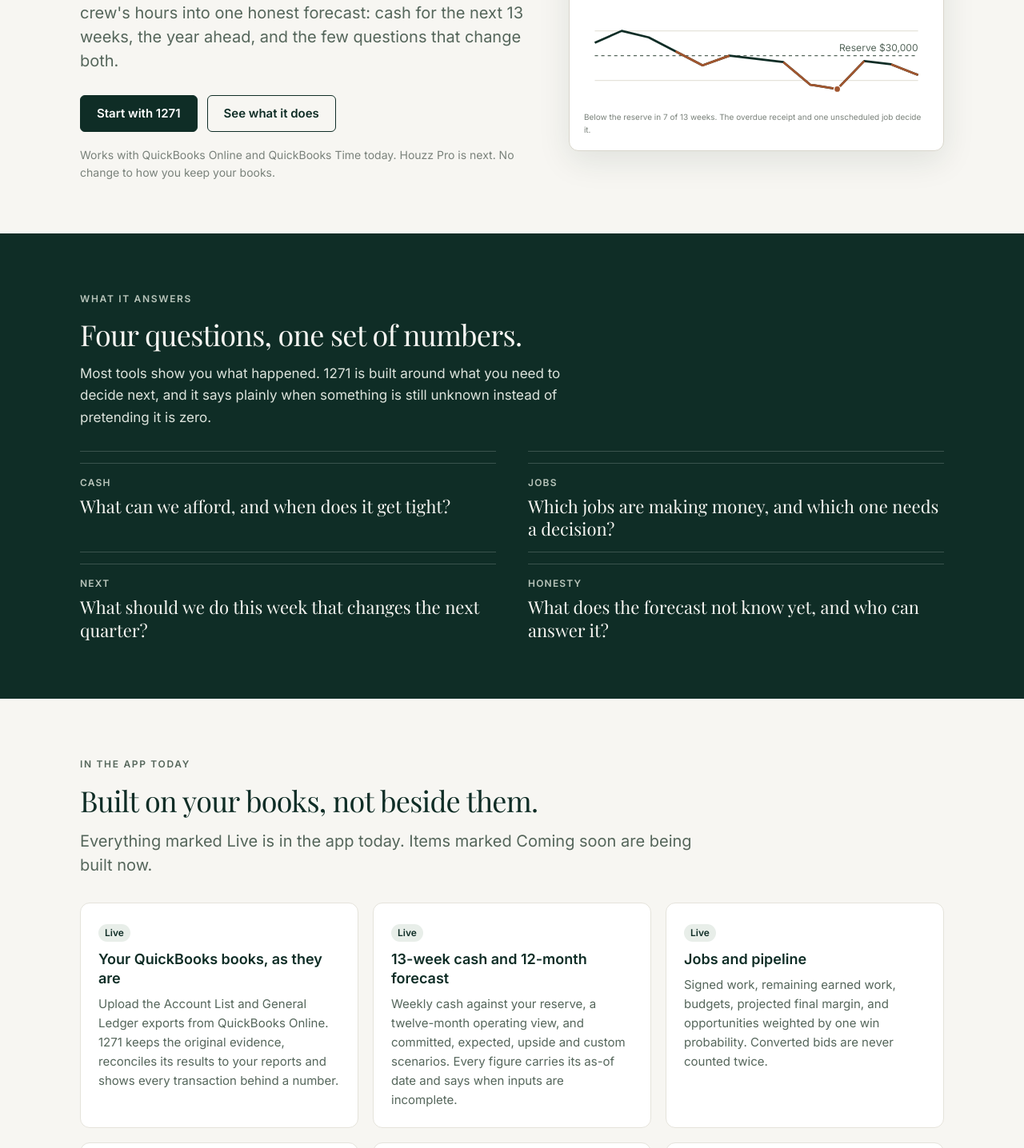
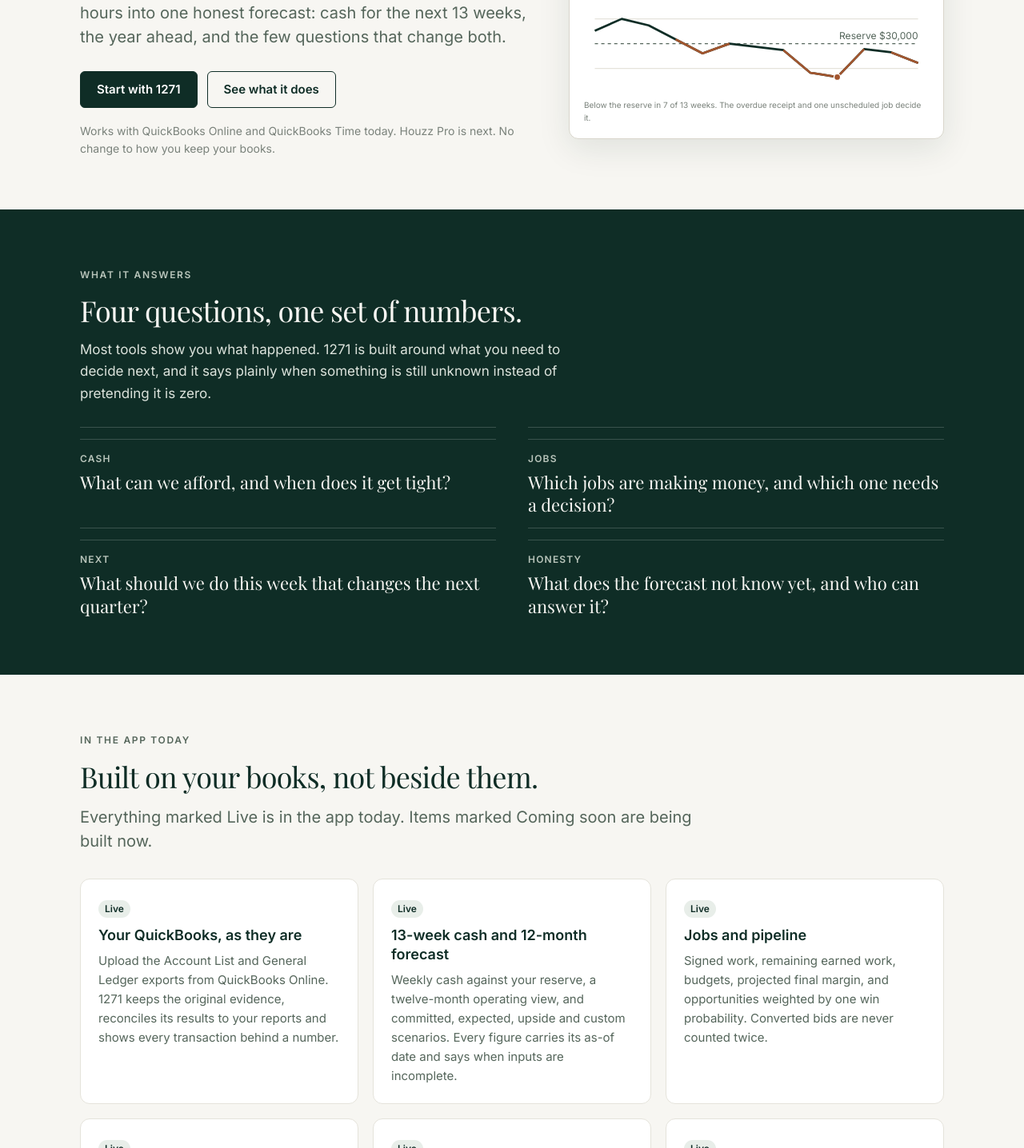
Before and after one commit to marcusroesler-cmd/1271-site, a plain HTML site: page index.html in a window 1280 px wide. Shown: the part 418-1854 px from the top of the page at 80% size. Drawn offline with Linux system fonts and the light colour scheme.

Commit message:
Remove redundant QuickBooks books wording

```diff
--- a/index.html
+++ b/index.html
@@ -4,7 +4,7 @@
 <meta charset="utf-8">
 <meta name="viewport" content="width=device-width, initial-scale=1">
 <title>1271 · Know before you commit.</title>
-<meta name="description" content="1271 is a web app for owner-run contractors and trades businesses. It connects your QuickBooks books, your jobs and your crew's hours into one honest forecast: cash for the next 13 weeks, the year ahead, and the questions that change both.">
+<meta name="description" content="1271 is a web app for owner-run contractors and trades businesses. It connects QuickBooks, your jobs and your crew's hours into one honest forecast: cash for the next 13 weeks, the year ahead, and the questions that change both.">
 <link rel="icon" href="assets/favicon.svg" type="image/svg+xml">
 <link rel="apple-touch-icon" href="assets/apple-touch-icon.png">
 <meta property="og:title" content="1271 · Know before you commit.">
@@ -35,7 +35,7 @@
       <div>
         <div class="eyebrow">For owner-run contractors and trades businesses</div>
         <h1>Know what your business can afford. Before you commit.</h1>
-        <p class="lede" style="margin-top:18px">1271 connects your QuickBooks books, your jobs and your crew's hours into one honest forecast: cash for the next 13 weeks, the year ahead, and the few questions that change both.</p>
+        <p class="lede" style="margin-top:18px">1271 connects QuickBooks, your jobs and your crew's hours into one honest forecast: cash for the next 13 weeks, the year ahead, and the few questions that change both.</p>
         <div class="actions">
           <a class="btn primary" href="#start">Start with 1271</a>
           <a class="btn" href="#what">See what it does</a>
@@ -77,7 +77,7 @@
       <h2>Built on your books, not beside them.</h2>
       <p class="lede" style="margin-top:14px">Everything marked Live is in the app today. Items marked Coming soon are being built now.</p>
       <div class="cards">
-        <div class="card"><span class="tag">Live</span><h3>Your QuickBooks books, as they are</h3><p>Upload the Account List and General Ledger exports from QuickBooks Online. 1271 keeps the original evidence, reconciles its results to your reports and shows every transaction behind a number.</p></div>
+        <div class="card"><span class="tag">Live</span><h3>Your QuickBooks, as they are</h3><p>Upload the Account List and General Ledger exports from QuickBooks Online. 1271 keeps the original evidence, reconciles its results to your reports and shows every transaction behind a number.</p></div>
         <div class="card"><span class="tag">Live</span><h3>13-week cash and 12-month forecast</h3><p>Weekly cash against your reserve, a twelve-month operating view, and committed, expected, upside and custom scenarios. Every figure carries its as-of date and says when inputs are incomplete.</p></div>
         <div class="card"><span class="tag">Live</span><h3>Jobs and pipeline</h3><p>Signed work, remaining earned work, budgets, projected final margin, and opportunities weighted by one win probability. Converted bids are never counted twice.</p></div>
         <div class="card"><span class="tag">Live</span><h3>Crew hours and payroll</h3><p>Import QuickBooks Time, map job codes and people, see unassigned hours and wages owed. Pay details stay restricted to the people allowed to see them.</p></div>
```
